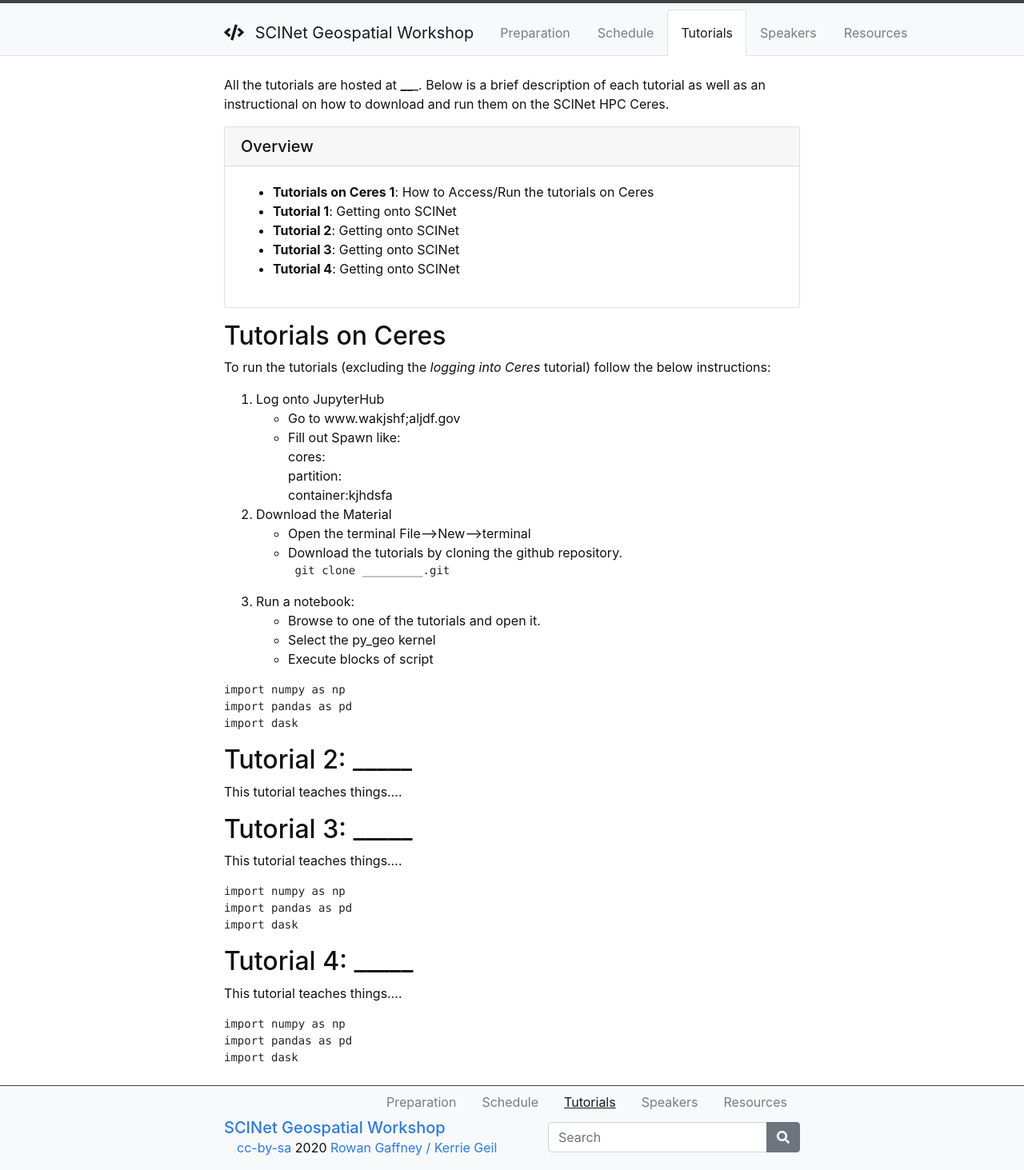
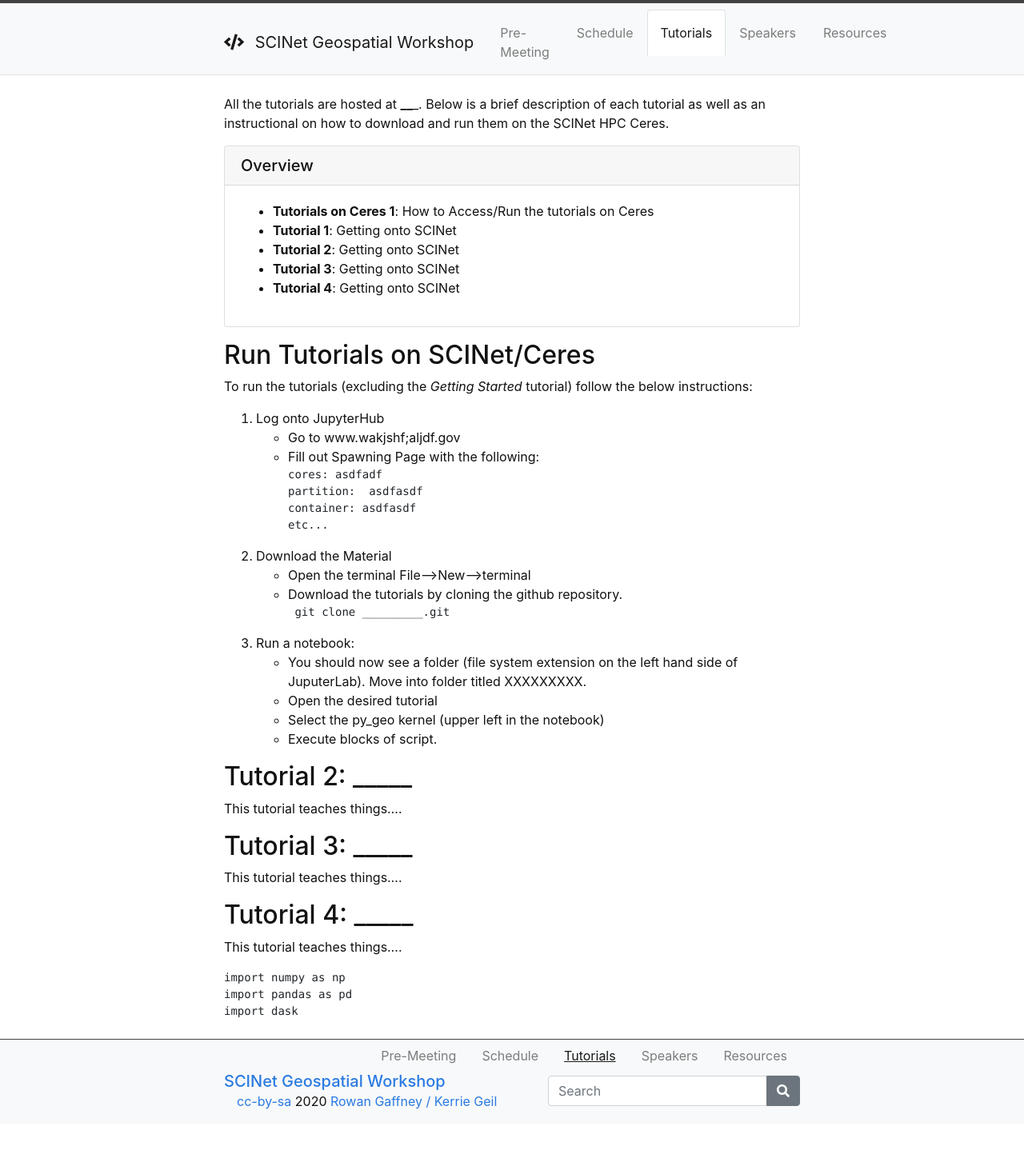
Before and after one commit to sstill88/SCINET-GEOSPATIAL-RESEARCH-WG, a Jekyll site: the page built from content/2-tutorials.md, in a window 1280 px wide. Shown: the whole page at 80% size. Built offline with Jekyll 4.4.1, drawn with Linux system fonts in a browser that asks for light colours; after the commit the page ends 1405 px from its top, so only the background shows below that.

Commit message:
Updated structure, file names, templating markdown content

````diff
--- a/content/2-lesson.md
+++ b/content/2-tutorials.md
@@ -14,16 +14,20 @@
 {% endcapture %}
 {% include card.md header="Overview" text=text %}
 
-## Tutorials on Ceres
+## Run Tutorials on SCINet/Ceres
 
-To run the tutorials (excluding the *logging into Ceres* tutorial) follow the below instructions:
+To run the tutorials (excluding the *Getting Started* tutorial) follow the below instructions:
 
 1. Log onto JupyterHub
    * Go to www.wakjshf;aljdf.gov
-   * Fill out Spawn like:<br>
-     cores:<br>
-     partition:<br>
-     container:kjhdsfa<br>
+   * Fill out Spawning Page with the following:
+     ```
+     cores: asdfadf
+     partition:  asdfasdf
+     container: asdfasdf
+     etc...
+     ```
+
 2. Download the Material
    * Open the terminal File-->New-->terminal
    * Download the tutorials by cloning the github repository.
@@ -31,15 +35,10 @@
       git clone _________.git
       ```
 3. Run a notebook:
-   * Browse to one of the tutorials and open it.
-   * Select the py_geo kernel
-   * Execute blocks of script
-
-```bash
-import numpy as np
-import pandas as pd
-import dask
-```
+   * You should now see a folder (file system extension on the left hand side of JuputerLab). Move into folder titled XXXXXXXXX.
+   * Open the desired tutorial
+   * Select the py_geo kernel (upper left in the notebook)
+   * Execute blocks of script.
 
 
 ## Tutorial 2: _____
@@ -50,12 +49,6 @@
 
 This tutorial teaches things....
 
-```python
-import numpy as np
-import pandas as pd
-import dask
-```
-
 ## Tutorial 4: _____
 
 This tutorial teaches things....
````
Also changed, not shown: content/0-PreMeeting.md (renamed from content/0-prep.md, +21 -3 lines), content/1-intro.md (deleted, +0 -16 lines), content/1-schedule.md (added, +31 -0 lines), content/3-speakers.md (renamed from content/3-lesson.md, +3 -3 lines), README.md.
